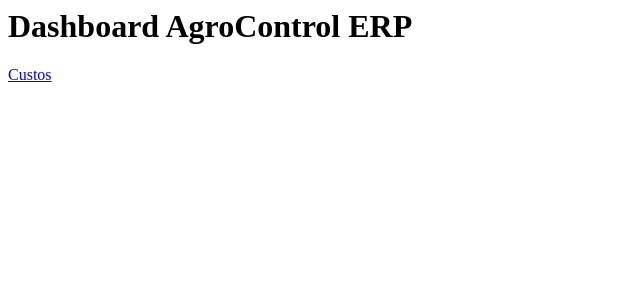
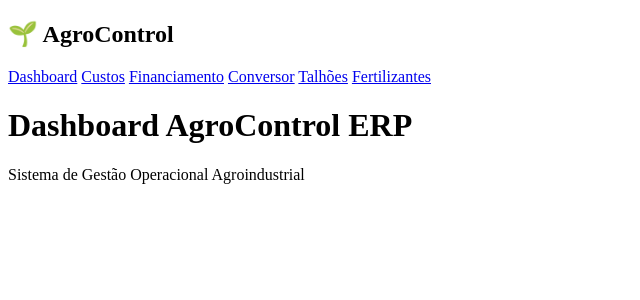
Before and after one commit to leandroklink/AgroCalc, a Flask app: page / in a window 1280 px wide. Shown: the top 300 px of the page, without its empty margins (0-640 px from the left). Run offline with Flask 3, Linux system fonts and the light colour scheme.

Commit message:
adicionando barra no topo do site no arquivo base.html

```diff
--- a/templates/base.html
+++ b/templates/base.html
@@ -0,0 +1,43 @@
+<!DOCTYPE html>
+<html lang="pt-BR">
+<head>
+    <meta charset="UTF-8">
+    <meta
+        name="viewport"
+        content="width=device-width, initial-scale=1.0">
+
+    <title>
+        {% block title %}
+        AgroControl ERP
+        {% endblock %}
+    </title>
+
+    <link
+        rel="stylesheet"
+        href="{{ url_for('static', filename='css/style.css') }}">
+</head>
+
+<body>
+
+    <aside class="sidebar">
+        <h2>🌱 AgroControl</h2>
+
+        <nav>
+            <a href="/">Dashboard</a>
+            <a href="/custos">Custos</a>
+            <a href="/financiamento">Financiamento</a>
+            <a href="/conversor">Conversor</a>
+            <a href="/talhoes">Talhões</a>
+            <a href="/fertilizantes">Fertilizantes</a>
+        </nav>
+    </aside>
+
+    <main class="content">
+
+        {% block content %}
+        {% endblock %}
+
+    </main>
+
+</body>
+</html>
--- a/templates/index.html
+++ b/templates/index.html
@@ -1,2 +1,10 @@
+{% extends 'base.html' %}
+
+{% block title %}
+Dashboard
+{% endblock %}
+
+{% block content %}
 <h1>Dashboard AgroControl ERP</h1>
-<a href="/custos">Custos</a>
+<p>Sistema de Gestão Operacional Agroindustrial</p>
+{% endblock %}
```
